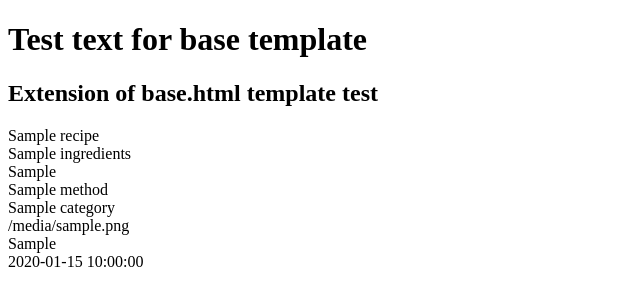
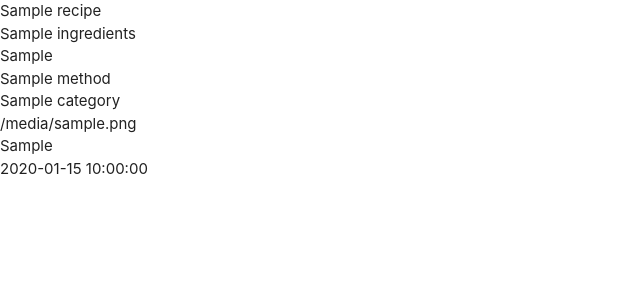
Before and after one commit to Saraholoughlin5/Milestone-Project-3, a Flask app: page / in a window 1280 px wide. Shown: the top 306 px of the page, without its empty margins (0-640 px from the left). Run offline with Flask 2, Linux system fonts and the light colour scheme; a database or web service that is not in the repository returns one stand-in record (values such as "Sample title"); some libraries are stand-ins or nearby versions.

Commit message:
Add stylesheets to base template

```diff
--- a/templates/base.html
+++ b/templates/base.html
@@ -3,13 +3,20 @@
 <head>
     <meta charset="UTF-8">
     <meta name="viewport" content="width=device-width, initial-scale=1.0">
+    <link rel="stylesheet" href="https://cdnjs.cloudflare.com/ajax/libs/font-awesome/5.15.3/css/all.min.css"
+        integrity="sha512-iBBXm8fW90+nuLcSKlbmrPcLa0OT92xO1BIsZ+ywDWZCvqsWgccV3gFoRBv0z+8dLJgyAHIhR35VZc2oM/gI1w=="
+        crossorigin="anonymous" type="text/css">
+    <link rel="stylesheet" href="https://cdnjs.cloudflare.com/ajax/libs/materialize/1.0.0/css/materialize.min.css"
+        type="text/css">
     <title>Recipe Management</title>
 </head>
 <body>
 
-    <h1>Test text for base template</h1>
     {% block content %}
     {% endblock %}
 
+    <script src="https://code.jquery.com/jquery-3.6.0.min.js"
+        integrity="sha256-/xUj+3OJU5yExlq6GSYGSHk7tPXikynS7ogEvDej/m4=" crossorigin="anonymous"></script>
+    <script src="https://cdnjs.cloudflare.com/ajax/libs/materialize/1.0.0/js/materialize.min.js"></script>
 </body>
 </html>
--- a/templates/recipe.html
+++ b/templates/recipe.html
@@ -1,7 +1,5 @@
 {% extends "base.html" %}
 {% block content %}
-
-    <h2>Extension of base.html template test</h2>
 
     {% for recipe in recipe %}
         {{ recipe.recipe_title }}<br>
```
